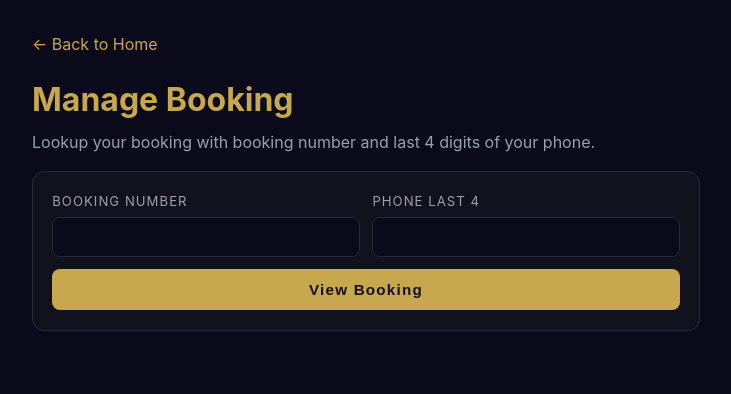
After one commit to jurrig/gm-car-service, a Flask app: page /manage-booking in a window 1280 px wide. The commit adds this page. Shown: the top 394 px of the page, without its empty margins (274-1005 px from the left). Run offline with Flask 3, Linux system fonts and the light colour scheme; some libraries are stand-ins or nearby versions.

Commit message:
Restore main header links and booking portal entry
Co-authored-by: Copilot <223556219+Copilot@users.noreply.github.com>

```diff
--- a/app.py
+++ b/app.py
@@ -290,6 +290,35 @@ def blog_article(slug):
 @app.route('/vip-service')
 def marketing_landing():
     return render_template('marketing.html')
+
+
+@app.route('/d')
+@app.route('/driverapp')
+def driver_app_entry():
+    return redirect(url_for('driver_login'))
+
+
+@app.route('/manage-booking', methods=['GET', 'POST'])
+def manage_booking():
+    booking = None
+    error = None
+    if request.method == 'POST':
+        booking_id_raw = (request.form.get('booking_id') or '').strip()
+        phone_last4 = ''.join(ch for ch in (request.form.get('phone_last4') or '') if ch.isdigit())
+        if not booking_id_raw.isdigit():
+            error = 'Please enter a valid booking number.'
+        elif len(phone_last4) != 4:
+            error = 'Please enter the last 4 digits of your phone number.'
+        else:
+            booking = db.session.get(Booking, int(booking_id_raw))
+            if not booking:
+                error = 'Booking not found.'
+            else:
+                booking_phone_digits = ''.join(ch for ch in (booking.phone or '') if ch.isdigit())
+                if not booking_phone_digits.endswith(phone_last4):
+                    error = 'Booking details do not match.'
+                    booking = None
+    return render_template('manage_booking.html', booking=booking, error=error)
 
 
 @app.route('/api/leads', methods=['POST'])
--- /dev/null
+++ b/templates/manage_booking.html
@@ -0,0 +1,64 @@
+<!DOCTYPE html>
+<html lang="en">
+<head>
+    <meta charset="UTF-8">
+    <meta name="viewport" content="width=device-width, initial-scale=1.0">
+    <meta name="theme-color" content="#0a0a1a">
+    <title>Manage Booking - G&M Car Service</title>
+    <link rel="stylesheet" href="{{ url_for('static', filename='css/style.css') }}">
+    <style>
+        body { background:#0a0a1a; color:#ddd; font-family:'Inter', 'Segoe UI', Arial, sans-serif; margin:0; }
+        .page { max-width:700px; margin:0 auto; padding:2rem 1rem 3rem; }
+        .card { background:#12121f; border:1px solid #2a2a3a; border-radius:12px; padding:1.2rem; margin-bottom:1rem; }
+        label { display:block; color:#9aa0ad; font-size:0.82rem; margin-bottom:0.3rem; text-transform:uppercase; letter-spacing:0.08em; }
+        input { width:100%; box-sizing:border-box; padding:0.7rem; border-radius:8px; border:1px solid #2a2a3a; background:#0a0a1a; color:#fff; }
+        .row { display:grid; grid-template-columns:1fr 1fr; gap:0.8rem; }
+        .btn { background:#c8a84e; color:#111; border:none; border-radius:8px; padding:0.75rem 1rem; font-weight:700; cursor:pointer; width:100%; margin-top:0.8rem; }
+        .error { background:#2a0d0d; border:1px solid #5c1a1a; border-radius:8px; color:#f87575; padding:0.8rem; margin-bottom:0.8rem; }
+        .detail-row { display:flex; justify-content:space-between; gap:1rem; border-bottom:1px solid #1e1e30; padding:0.55rem 0; }
+        .detail-row:last-child { border-bottom:none; }
+        .back { color:#c8a84e; text-decoration:none; display:inline-block; margin-bottom:1rem; }
+        @media (max-width: 720px) { .row { grid-template-columns:1fr; } }
+    </style>
+</head>
+<body>
+<div class="page">
+    <a class="back" href="/">← Back to Home</a>
+    <h1 style="color:#c8a84e; margin:0 0 .3rem;">Manage Booking</h1>
+    <p style="color:#9aa0ad; margin:0 0 1rem;">Lookup your booking with booking number and last 4 digits of your phone.</p>
+
+    {% if error %}
+    <div class="error">{{ error }}</div>
+    {% endif %}
+
+    <div class="card">
+        <form method="POST" action="{{ url_for('manage_booking') }}">
+            <div class="row">
+                <div>
+                    <label for="booking_id">Booking Number</label>
+                    <input id="booking_id" name="booking_id" type="number" min="1" required>
+                </div>
+                <div>
+                    <label for="phone_last4">Phone Last 4</label>
+                    <input id="phone_last4" name="phone_last4" maxlength="4" pattern="\d{4}" required>
+                </div>
+            </div>
+            <button class="btn" type="submit">View Booking</button>
+        </form>
+    </div>
+
+    {% if booking %}
+    <div class="card">
+        <h2 style="margin-top:0;">Booking #{{ booking.id }}</h2>
+        <div class="detail-row"><span>Status</span><strong>{{ booking.status }}</strong></div>
+        <div class="detail-row"><span>Name</span><strong>{{ booking.customer_name }}</strong></div>
+        <div class="detail-row"><span>Pickup</span><strong>{{ booking.pickup_location }}</strong></div>
+        <div class="detail-row"><span>Drop-off</span><strong>{{ booking.dropoff_location }}</strong></div>
+        <div class="detail-row"><span>Date &amp; Time</span><strong>{{ booking.pickup_time.strftime('%B %d, %Y at %I:%M %p') if booking.pickup_time else '—' }}</strong></div>
+        <div class="detail-row"><span>Fare</span><strong>${{ '%.2f'|format(booking.estimated_price) if booking.estimated_price else '—' }}</strong></div>
+        <p style="color:#9aa0ad; margin:0.8rem 0 0;">Need to change or cancel this booking? Call <a href="tel:+19415551234" style="color:#c8a84e;">(941) 555-1234</a>.</p>
+    </div>
+    {% endif %}
+</div>
+</body>
+</html>
```
Also changed, not shown: templates/index.html (+10 -0 lines).
